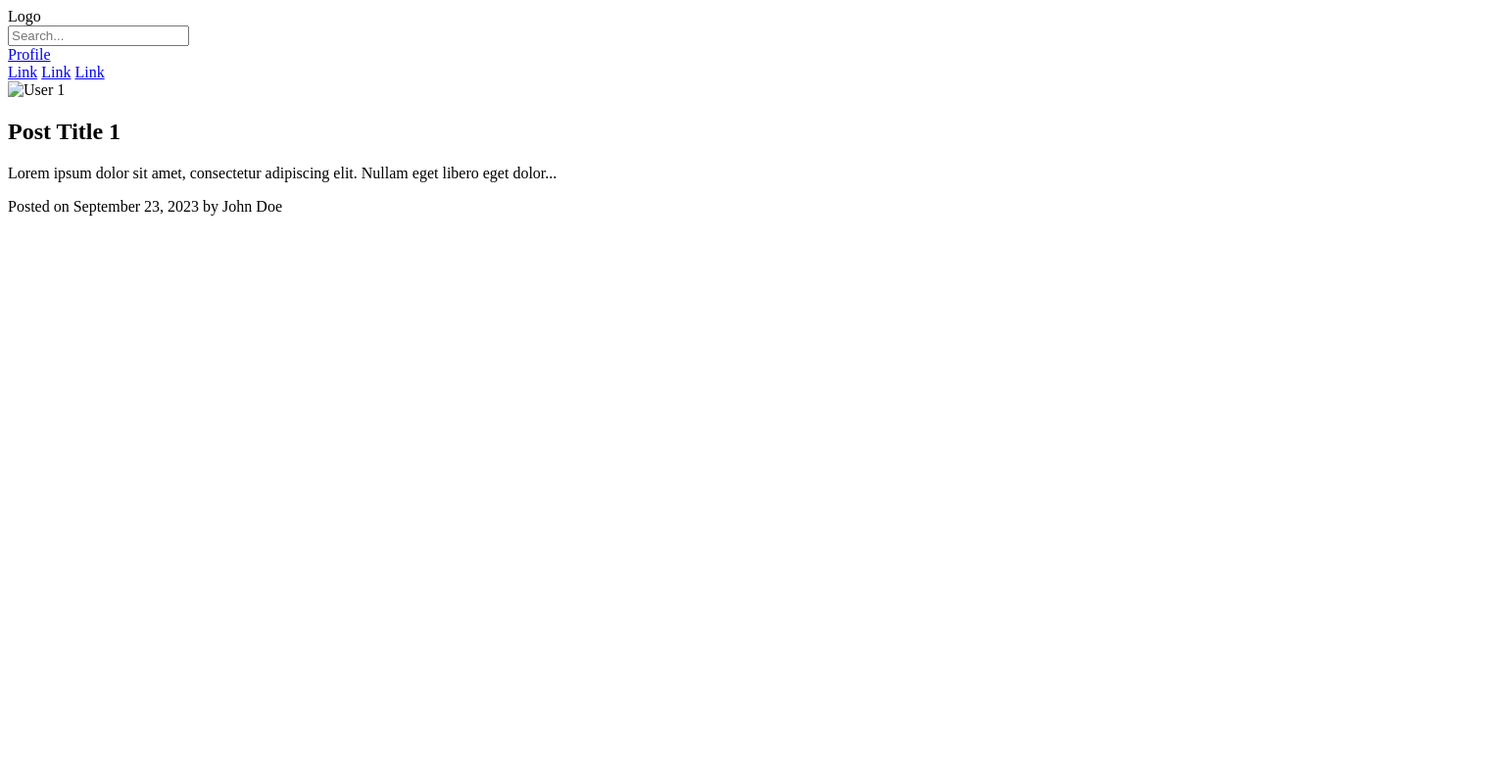
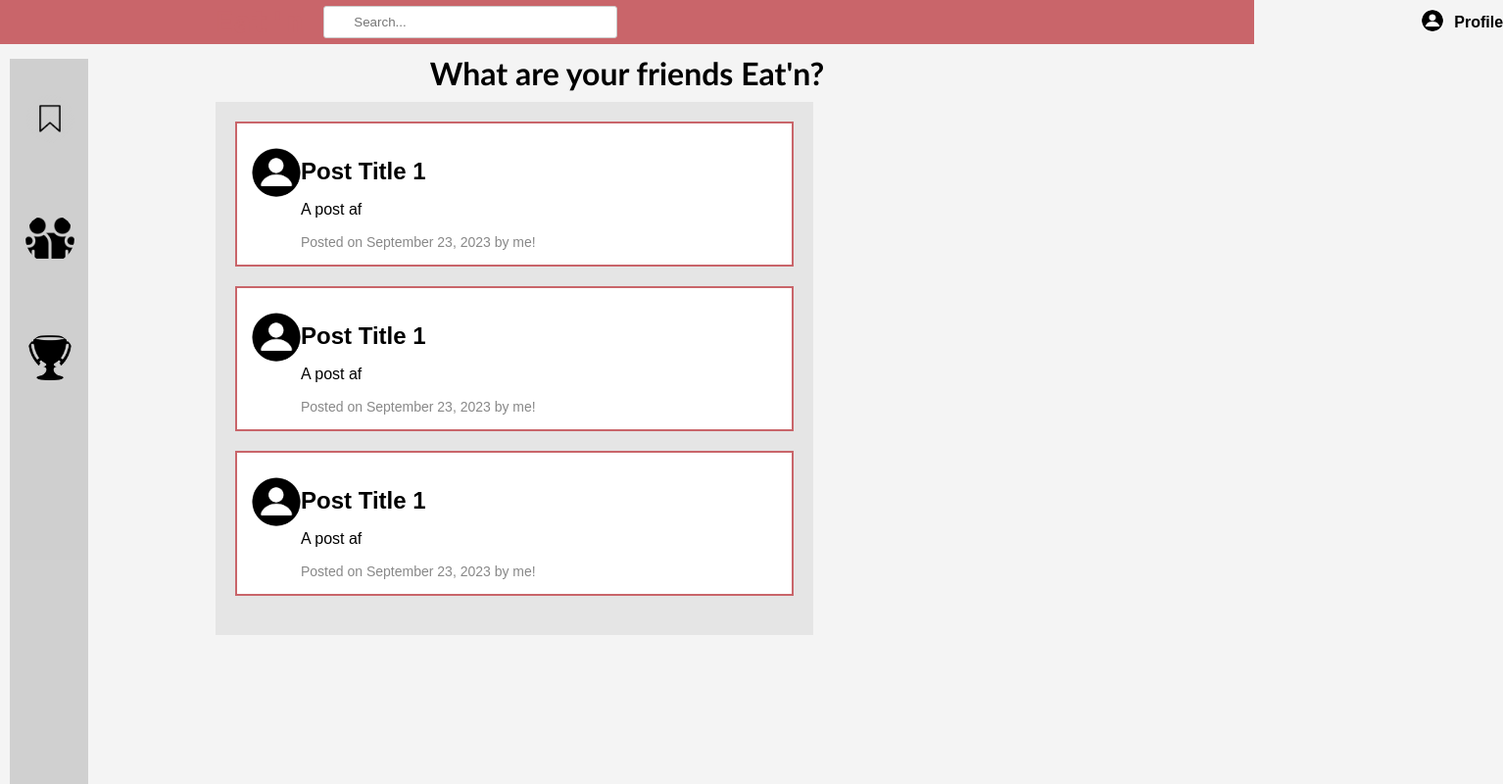
Before and after one commit to uytyks/FazeWell, a plain HTML site: page feed-page.html in a window 1280 px wide. Shown: the whole page at 98% size, 1534 px wide, since content can reach past the window. Drawn offline with Linux system fonts and the light colour scheme.

Commit message:
layout, some colors

```diff
--- a/css/feed-styles.css
+++ b/css/feed-styles.css
@@ -5,39 +5,56 @@
 
 h1{
     margin: 0 auto;
-    padding: 20px;
+    padding: 10px;
+    font-family: "Trebuchet MS";
     text-align: center;
-    color: salmon;
+    color: black;
 }
 
 
 body {
     margin: 0;
     font-family: Arial, Helvetica, sans-serif;
+    background-color: #f4f4f4;
+
 }
 
 .sidenav {
     height: 100%;
-    width: 180px;
+    width: 80px;
     position: fixed;
     z-index: 1;
-    top: 75px;
-    left: 0;
-    background-color: #111;
+    top: 60px;
+    left: 10px;
+    background-color: #50505038;
     overflow-x: hidden;
+    transition: 0.3s; /* smooth transition effect for opening/closing */
 }
 
-
 .sidenav a {
-    color: white;
     padding: 16px;
     text-decoration: none;
     display: block;
+    color: #fff;
+    transition: 0.2s;
 }
 
 .sidenav a:hover {
     background-color: #ddd;
-    color: black;
+    color: #000;
+}
+
+/* don't know if we're keeping, optionally style the sidebar links differently when they are active (current page) */
+.sidenav a.active {
+    background-color: #555;
+}
+
+.sidenav img {
+    width: 50px;
+    height: 50px;
+    border-radius: 50%;
+    margin: 20px auto;
+    display: block;
 }
 
 .content {
@@ -49,19 +66,21 @@ body {
     max-width: 900px;
     margin: 0 auto;
     padding: 20px;
+    margin-right: 450px;
+    background-color: rgba(211, 211, 211, 0.445);
 }
 
 .post {
     display: flex;
     align-items: flex-start;
     margin-bottom: 20px;
-    border: 1px solid #ccc;
+    border: 2px solid #C9656A;
     background-color: #fff;
-    padding: 10px;
+    padding: 15px;
 }
 
 .post-content {
-    flex: 1; /* Let it grow to fill available space */
+    flex: 1;
 }
 
 .user-profile {
@@ -91,34 +110,75 @@ body {
 
 
 .navbar {
-    background-color: #333;
+    background-color: #C9656A;
     color: #fff;
     display: flex;
-    justify-content: space-between;
     align-items: center;
-    padding: 20px 20px;
+    padding: 5px 20px;
 }
 
 .logo {
-    font-size: 24px;
+    font-size: 30px;
     font-weight: bold;
+    font-family: "monaco";
+    color: #C9656A;
+    margin-right: 0px;
+    margin-left: 200px;
 }
+
 
 .search-bar {
     flex-grow: 1;
-    margin: 0 auto;
+    margin-left: 20px;
     max-width: 400px;
+    margin-right: 800px;
 }
 
-.search-bar input[type="text"] {
+
+/*.search-bar input[type="text"] {
     width: 100%;
     padding: 10px;
     border: none;
     border-radius: 5px;
 }
+*/
+.search-bar input[type="text"] {
+    width: 300px;
+    padding: 8px;
+    border: 1px solid #ccc;
+    border-radius: 3px;
+    background-image: 'assets/search.png'; /* add a search icon.. not working atm */
+    background-position: 10px center;
+    background-repeat: no-repeat;
+    padding-left: 30px;
+    margin-right: 10px;
+}
+
+.search-bar input[type="text"]::before {
+    content: '';
+    display: inline-block;
+    width: 16px;
+    height: 16px;
+    background-image: 'assets/search.png'; /* icon needed */
+    background-size: 16px 16px;
+    margin-right: 10px;
+}
 
 .profile-link {
     text-decoration: none;
-    color: #fff;
+    color: black;
     font-weight: bold;
+    margin-right: 10px;
+    margin-left: 10px;
 }
+
+.profile-icon {
+    margin-left: 10px;
+}
+
+.profile-icon img {
+    width: 24px;
+    height: 24px;
+    border-radius: 50%;
+    border: 1px solid #fff;
+}
--- a/css/profile-styles.css
+++ b/css/profile-styles.css
@@ -12,6 +12,7 @@ h1 {
 body {
     margin: 0;
     font-family: Arial, Helvetica, sans-serif;
+    background-color: #f0f0f0;
 }
 
 .profile-page {
@@ -49,6 +50,7 @@ body {
     margin-bottom: 20px;
     border: 1px solid #ccc;
     background-color: #fff;
+    border: 2px solid #C9656A;
     padding: 10px;
 }
 
@@ -91,3 +93,77 @@ body {
         width: 100%;
     }
 }
+
+.navbar {
+    background-color: #C9656A;
+    color: #fff;
+    display: flex;
+    align-items: center;
+    padding: 5px 20px;
+}
+
+.logo {
+    font-size: 30px;
+    font-weight: bold;
+    font-family: "monaco";
+    color: #C9656A;
+    margin-right: 0px;
+    margin-left: 200px;
+}
+
+
+.search-bar {
+    flex-grow: 1;
+    margin-left: 20px;
+    max-width: 400px;
+    margin-right: 800px;
+}
+
+
+/*.search-bar input[type="text"] {
+    width: 100%;
+    padding: 10px;
+    border: none;
+    border-radius: 5px;
+}
+*/
+.search-bar input[type="text"] {
+    width: 300px;
+    padding: 8px;
+    border: 1px solid #ccc;
+    border-radius: 3px;
+    background-image: 'assets/search.png'; /* add a search icon.. not working atm */
+    background-position: 10px center;
+    background-repeat: no-repeat;
+    padding-left: 30px;
+    margin-right: 10px;
+}
+
+.search-bar input[type="text"]::before {
+    content: '';
+    display: inline-block;
+    width: 16px;
+    height: 16px;
+    background-image: 'assets/search.png'; /* icon needed */
+    background-size: 16px 16px;
+    margin-right: 10px;
+}
+
+.profile-link {
+    text-decoration: none;
+    color: black;
+    font-weight: bold;
+    margin-right: 10px;
+    margin-left: 10px;
+}
+
+.profile-icon {
+    margin-left: 10px;
+}
+
+.profile-icon img {
+    width: 24px;
+    height: 24px;
+    border-radius: 50%;
+    border: 1px solid #fff;
+}
--- a/feed-page.html
+++ b/feed-page.html
@@ -1,41 +1,64 @@
 <!DOCTYPE html>
-<html>
+<html lang="en">
     <head>
         <title>Eat'n</title>
-        <link rel="stylesheet" href="styles.css">
+        <link rel="stylesheet" href="css/feed-styles.css">
         <meta charset="utf-8">
         <meta name="viewport" content="width=device-width, initial-scale=1">
     </head>
     <body>
         <div class="navbar">
-            <div class="logo">Logo</div>
+            <div class="logo">Eat'n</div>
             <div class="search-bar">
                 <input type="text" placeholder="Search...">
             </div>
-            <a href="#" class="profile-link">Profile</a>
+            <div class="profile-icon">
+                <!-- Account icon needed here -->
+                <img src="assets/profile.png" alt="Profile">
+            </div>
+            <a href="profile-page.html" class="profile-link">Profile</a>
         </div>
 
-        <div class="sidenav">
-          <a href="#">Link</a>
-          <a href="#">Link</a>
-          <a href="#">Link</a>
-        </div>
+        <nav class="sidenav">
+            <a href="page1.html"><img src="assets/saved.png" alt="Page 1"></a>
+            <a href="page2.html"><img src="assets/friends.png" alt="Page 2"></a>
+            <a href="page3.html"><img src="assets/trophy.png" alt="Page 3"></a>
+        </nav>
+
+        <h1>What are your friends Eat'n?</h1>
 
         <div class="content">
             <div class="post-feed">
                 <div class="post">
-                    <img src="profile1.jpg" alt="User 1" class="user-profile">
+                    <img src="assets/profile.png" alt="User 1" class="user-profile"> <!--Will have to pull a user's profile picture that they choose/upload-->
                     <div class=" post-content">
                         <h2>Post Title 1</h2>
-                        <p>Lorem ipsum dolor sit amet, consectetur adipiscing elit. Nullam eget libero eget dolor...</p>
+                        <p>A post af</p>
                         <div class="metadata">
-                            Posted on September 23, 2023 by John Doe
+                            Posted on September 23, 2023 by me! <!--This will need to be altered to include user variables, accurate timestamps, etc-->
                         </div>
                     </div>
                 </div>
-
-                <!-- Add more posts here -->
-
+                <div class="post">
+                    <img src="assets/profile.png" alt="User 1" class="user-profile"> <!--Will have to pull a user's profile picture that they choose/upload-->
+                    <div class=" post-content">
+                        <h2>Post Title 1</h2>
+                        <p>A post af</p>
+                        <div class="metadata">
+                            Posted on September 23, 2023 by me! <!--This will need to be altered to include user variables, accurate timestamps, etc-->
+                        </div>
+                    </div>
+                </div>
+                <div class="post">
+                    <img src="assets/profile.png" alt="User 1" class="user-profile"> <!--Will have to pull a user's profile picture that they choose/upload-->
+                    <div class=" post-content">
+                        <h2>Post Title 1</h2>
+                        <p>A post af</p>
+                        <div class="metadata">
+                            Posted on September 23, 2023 by me! <!--This will need to be altered to include user variables, accurate timestamps, etc-->
+                        </div>
+                    </div>
+                </div><!-- Add more posts here -->
             </div>
         </div>
     </body>
```
Also changed, not shown: profile-page.html (+21 -7 lines), assets/friends.png (added), assets/profile.png (added), assets/saved.png (added), assets/search.png (added), assets/trophy.png (added), 1 other file.
